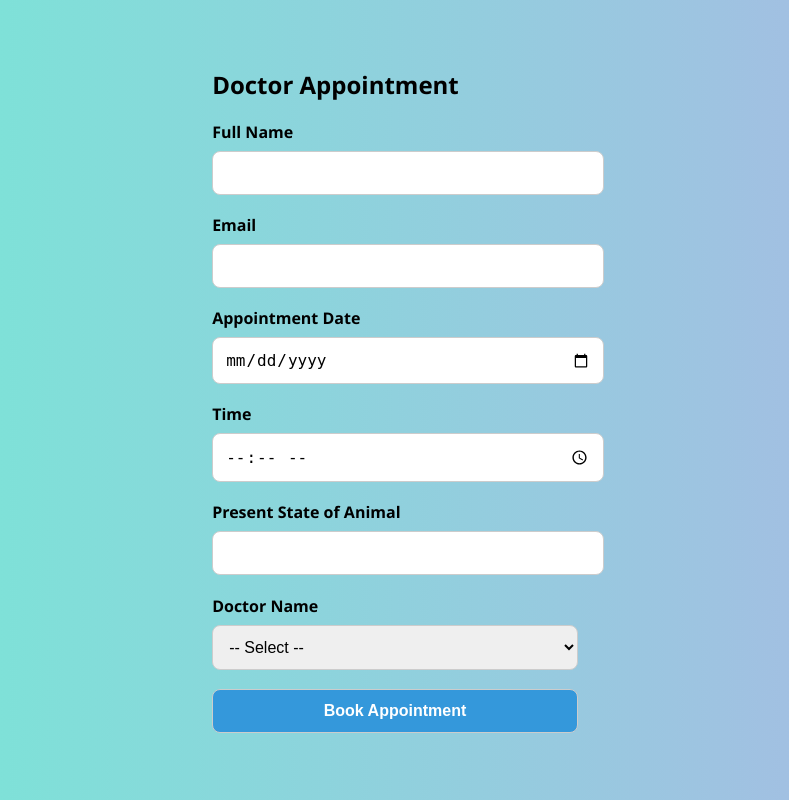
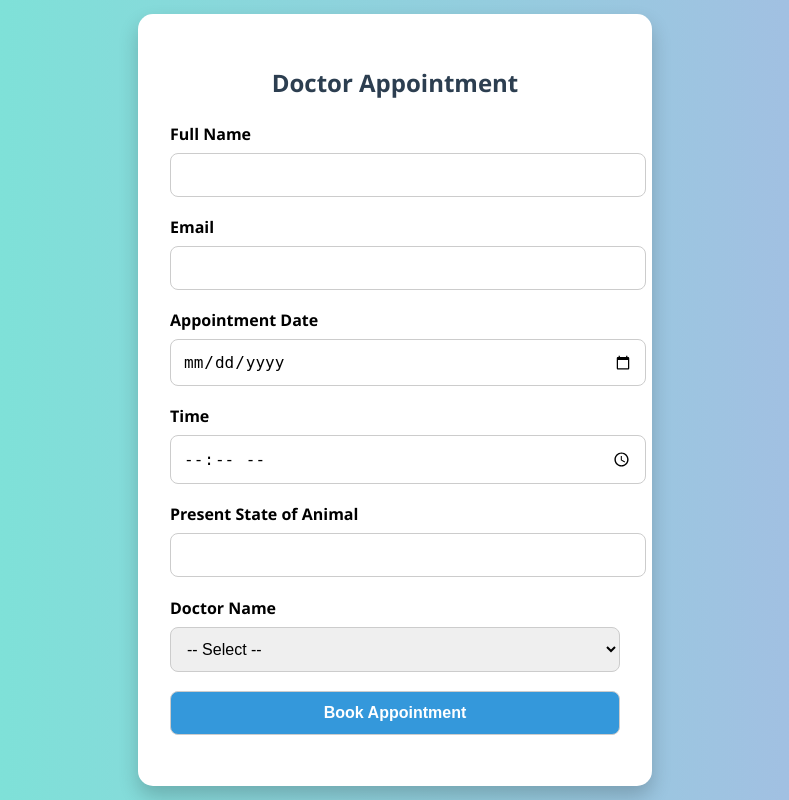
Before and after one commit to prasadwijerathna/Group-Project, a PHP site: page /appoinment.php in a window 1280 px wide. Shown: the whole page, without its empty margins (245-1034 px from the left). Run offline with PHP 8.4, Linux system fonts and the light colour scheme.

Commit message:
Update appoinment.php

```diff
--- a/appoinment.php
+++ b/appoinment.php
@@ -15,6 +15,20 @@
       height: 100vh;
     }
 
+    .appointment-form {
+      background-color: white;
+      border-radius: 15px;
+      padding: 2rem;
+      width: 100%;
+      max-width: 450px;
+      box-shadow: 0 10px 20px rgba(0, 0, 0, 0.2);
+    }
+
+    .appointment-form h2 {
+      text-align: center;
+      margin-bottom: 1.5rem;
+      color: #2c3e50;
+    }
 
     .appointment-form label {
       display: block;
@@ -85,15 +99,49 @@
       <option value="Dr. Abdul Ahamed">Dr. Abdul Ahamed</option>
 
     </select>
-        <a href="index.php"><button type="submit" name="submit">Book Appointment</button></a>
+
+    <a href="index.php"><button type="submit" name="submit">Book Appointment</button></a>
 
     <div class="success-message" id="successMessage">
       ✅ Appointment Booked Successfully!
     </div>
   </form>
-
-  <?php
+<?php
 
 include "admin.php";
 
+if(isset($_POST['submit'])){
+$fullname = $_POST['fullName'];
+$email = $_POST['email'];
+$appoinment_date = $_POST['date'];
+$time = $_POST['time'];
+$state = $_POST['state'];
+$doctorname = $_POST['department'];
+
+// Insert data
+
+$sql = "INSERT INTO doctor(full_name,email,appoinment_date,time, state,doctor_name)VALUES ('$fullname', '$email',
+'$appoinment_date','$time','$state ','$doctorname');";
+ $rst=mysqli_query($conn,$sql);
+ // var_dump($sql);
+if($rst){
+  echo "Record added successfully!";
+  header("Location:index.php");
+}else {
+
+}
+
+$conn->close();
+
+}
+
 ?>
+  <!-- <script>
+    document.getElementById('doctorForm').addEventListener('submit', function(e) {
+      e.preventDefault();
+      document.getElementById('successMessage').style.display = 'block';
+    });
+  </script> -->
+
+</body>
+</html>
```
